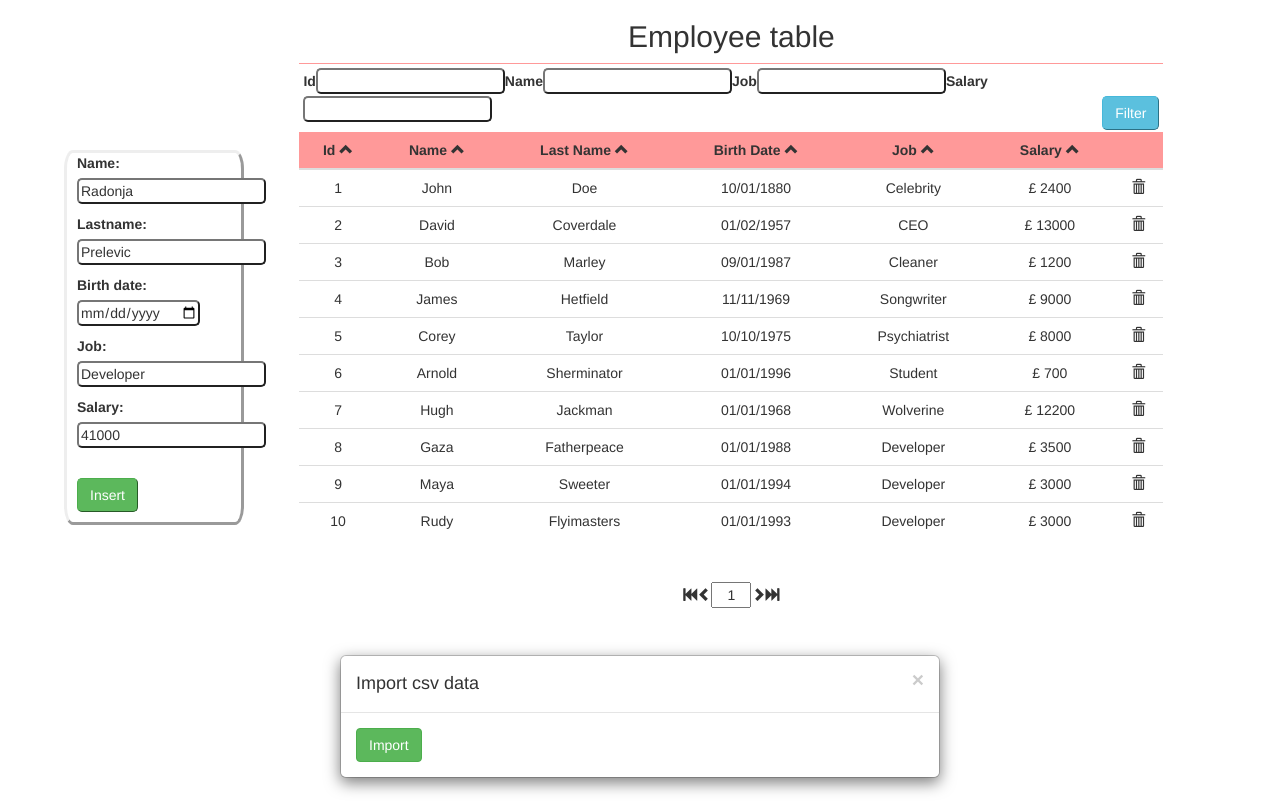
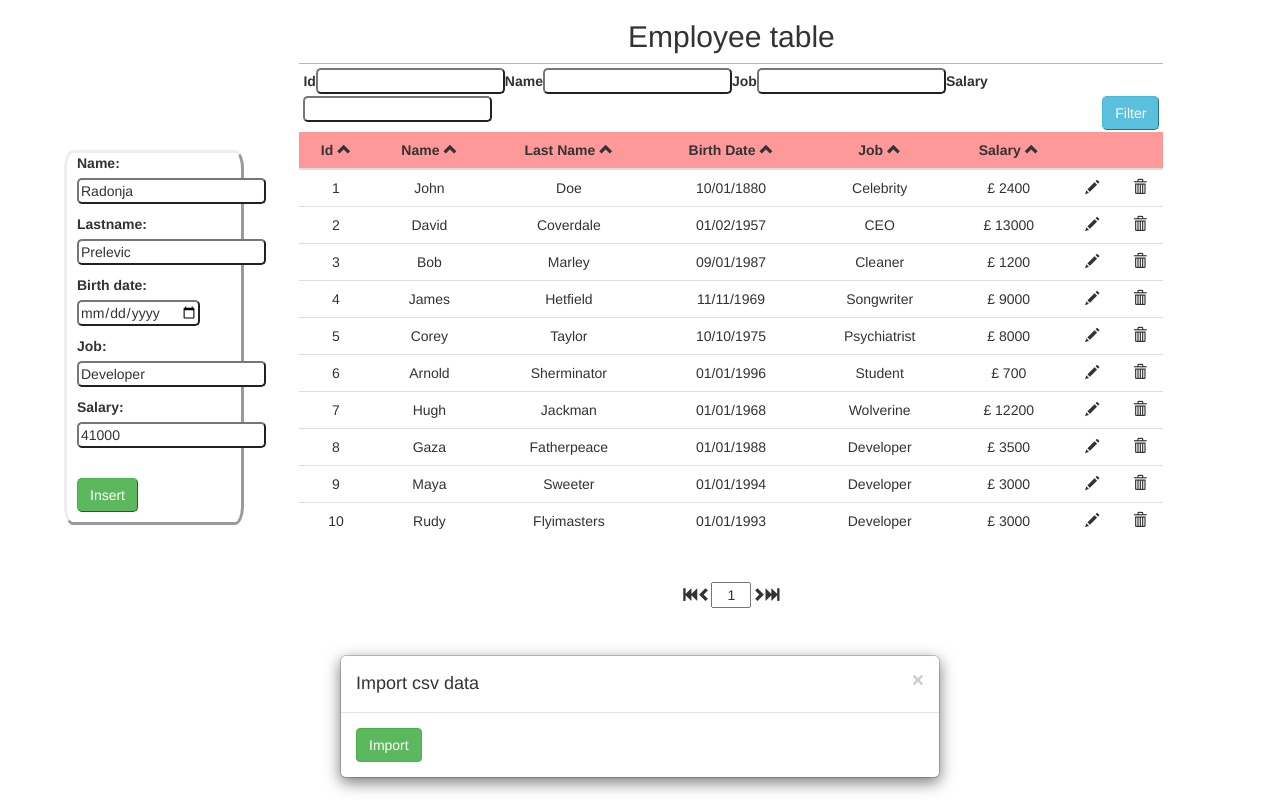
Before and after one commit to RadonjaP/hsbc-practice, an Angular app: page /table in a window 1280 px wide. Built offline with nearby package versions, Linux system fonts and the light colour scheme.

Commit message:
- commit before separation to practice project and new component library

```diff
--- a/src/app/components/employee-table/employee-table.component.html
+++ b/src/app/components/employee-table/employee-table.component.html
@@ -1,10 +1,12 @@
 <div style="margin-left: 5%; margin-right: 5%;">
   <div class="insert-container">
+    <!-- Insert component -->
     <app-insert-employee
       class="insert-container-component"
       style="width: 20%; margin-right:5px;"
     >
     </app-insert-employee>
+    <!-- Table -->
     <app-table-data class="insert-container-component" style="width: 75%;"
       [tableName]="'Employee table'"
       [data]="employees"
@@ -15,11 +17,12 @@
       [displaySize]="10"
       (clickRowEvent)="selectRowImplementation($event)"
       (removeRowEvent)="removeRowImplementation($event)"
+      (modifyRowEvent)="modifyRowImplementation($event)"
     >
     </app-table-data>
   <div>
+  <!-- Csv import template -->
   <div class="modal-dialog">
-
     <div class="modal-content">
       <div class="modal-header">
         <button type="button" class="close" data-dismiss="modal">&times;</button>
@@ -29,6 +32,5 @@
         <input type="button" class="btn btn-success" (click)="importCsvData()" value="Import"/>
       </div>
     </div>
-
   </div>
 </div>
--- a/src/app/components/employee-table/employee-table.component.ts
+++ b/src/app/components/employee-table/employee-table.component.ts
@@ -50,6 +50,11 @@ export class EmployeeTableComponent implements OnInit {
     this.employeeService.removeEmployee(employee);
   }
 
+  public modifyRowImplementation($event) {
+    let employee = $event.row;
+    console.log("Employee modify: " + employee.name + " " + employee.lastname);
+  }
+
   public importCsvData() {
       this.employeeService.setDataCsv(this.http);
   }
--- a/src/app/components/table-data/table-data.component.html
+++ b/src/app/components/table-data/table-data.component.html
@@ -10,6 +10,9 @@
             {{header.name}}
             <span [ngClass]="getGlyphicon(header)"> </span>
           </th>
+          <!-- modify glyphicon header -->
+          <th>
+          </th>
           <!-- trash glyphicon header -->
           <th>
           </th>
@@ -21,6 +24,7 @@
           <td *ngFor="let header of headers">
             {{row[header.id] | tableFormatter: header.id}}
           </td>
+          <td> <span class="glyphicon glyphicon-pencil" (click)="modifyData(row)"> </span> </td>
           <td> <span class="glyphicon glyphicon-trash" (click)="removeData(row)"> </span> </td>
         </tr>
       </tbody>
--- a/src/app/components/table-data/table-data.component.ts
+++ b/src/app/components/table-data/table-data.component.ts
@@ -23,6 +23,7 @@ export class TableDataComponent implements OnInit {
 
   @Output() private clickRowEvent = new EventEmitter<any>();
   @Output() private removeRowEvent = new EventEmitter<any>();
+  @Output() private modifyRowEvent = new EventEmitter<any>();
 
   constructor() { }
 
@@ -50,6 +51,10 @@ export class TableDataComponent implements OnInit {
 
   public removeData(row) {
     this.removeRowEvent.emit({'row':row});
+  }
+
+  public modifyData(row) {
+    this.modifyRowEvent.emit({'row': row});
   }
 
   // Used to sort data by header
--- a/src/app/services/employee.service.ts
+++ b/src/app/services/employee.service.ts
@@ -48,6 +48,10 @@ export class EmployeeService {
     this.dataSource.next(results);
   }
 
+  public modifyEmployee(employee: Employee) {
+
+  }
+
   private getEmployeeId() {
     return ++this.newId;
   }
```
Lines whose indentation alone changed are shown as unchanged.
